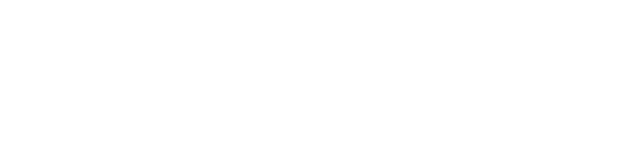
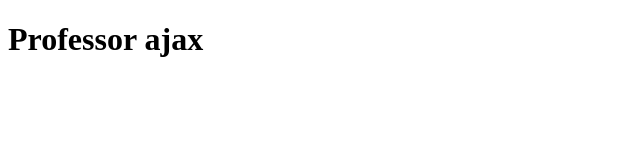
Before and after one commit to BMTLuukinhas/Professor-ajax, a plain HTML site: page index.html in a window 1280 px wide. Shown: the whole page, without its empty margins (0-640 px from the left). Drawn offline with Linux system fonts and the light colour scheme.

Commit message:
adicionei

```diff
--- a/index.html
+++ b/index.html
@@ -6,6 +6,7 @@
     <title>Document</title>
 </head>
 <body>
+    <h1>Professor ajax</h1>
 
 </body>
 </html>
```
